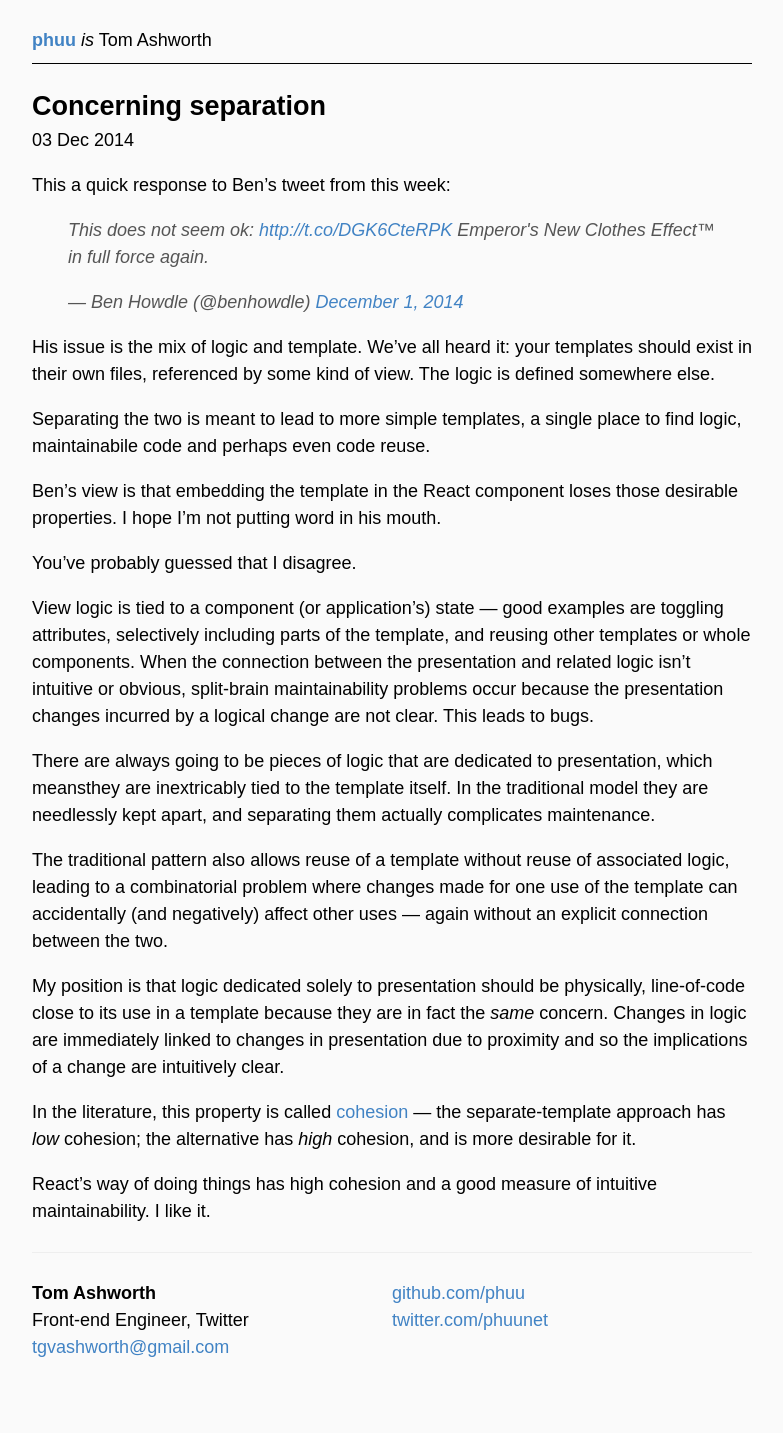
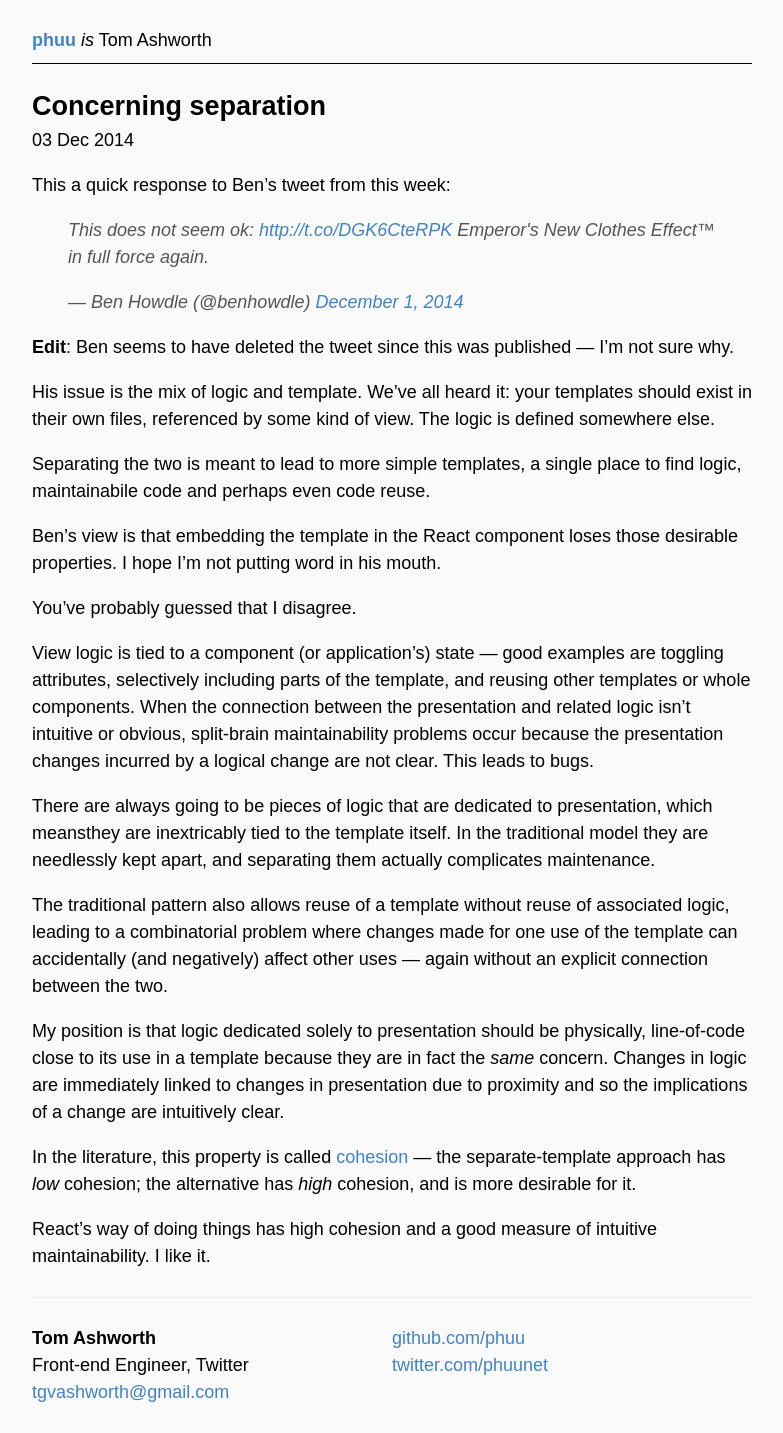
Before and after one commit to tgvashworth/tgvashworth.github.io, a Jekyll site: the page built from _posts/2014-12-3-concerning-separation.md, in a window 1280 px wide. Shown: the whole page, without its empty margins (248-1031 px from the left). Built offline with Jekyll 4.4.1, drawn with Linux system fonts in a browser that asks for light colours; some web fonts are replaced; comment, search, counter and statistics services are not loaded; before the commit the page ends 1388 px from its top, so only the background shows below that.

Commit message:
Update 2014-12-3-concerning-separation.md

```diff
--- a/_posts/2014-12-3-concerning-separation.md
+++ b/_posts/2014-12-3-concerning-separation.md
@@ -6,6 +6,8 @@ This a quick response to Ben’s tweet from this week:
 
 <blockquote class="twitter-tweet" lang="en"><p>This does not seem ok:&#10;&#10;<a href="http://t.co/DGK6CteRPK">http://t.co/DGK6CteRPK</a>&#10;&#10;Emperor&#39;s New Clothes Effect™ in full force again.</p>&mdash; Ben Howdle (@benhowdle) <a href="https://twitter.com/benhowdle/status/539454010387070977">December 1, 2014</a></blockquote>
 <script async src="//platform.twitter.com/widgets.js" charset="utf-8"></script>
+
+**Edit**: Ben seems to have deleted the tweet since this was published — I'm not sure why.
 
 His issue is the mix of logic and template. We’ve all heard it: your templates should exist in their own files, referenced by some kind of view. The logic is defined somewhere else.
 
```
